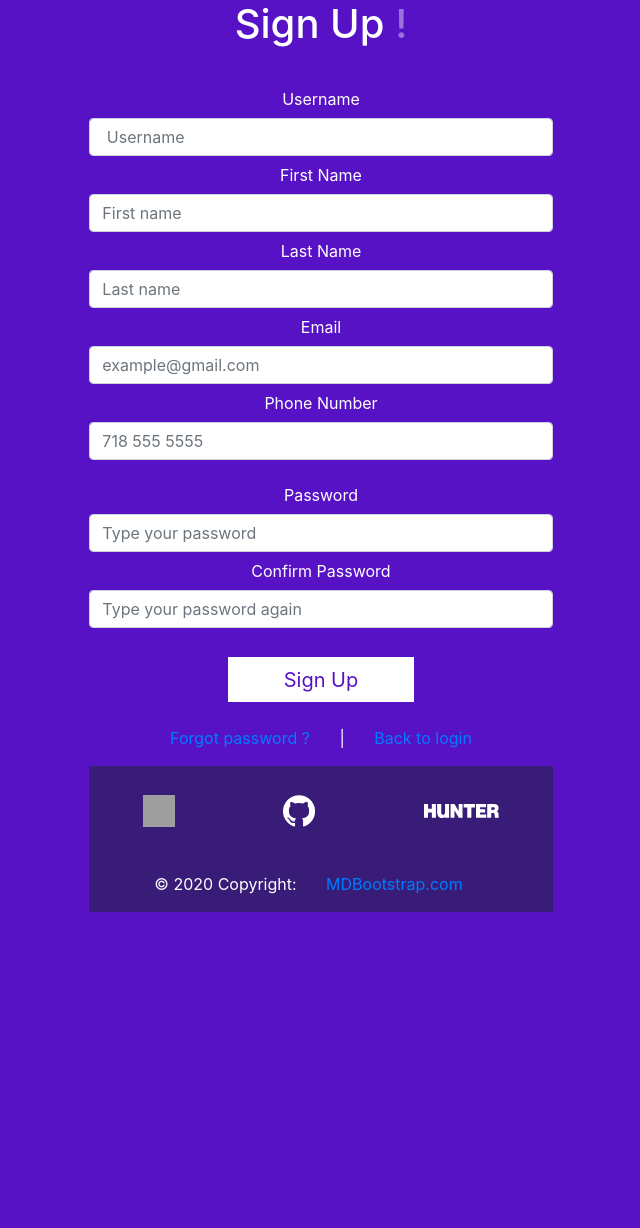
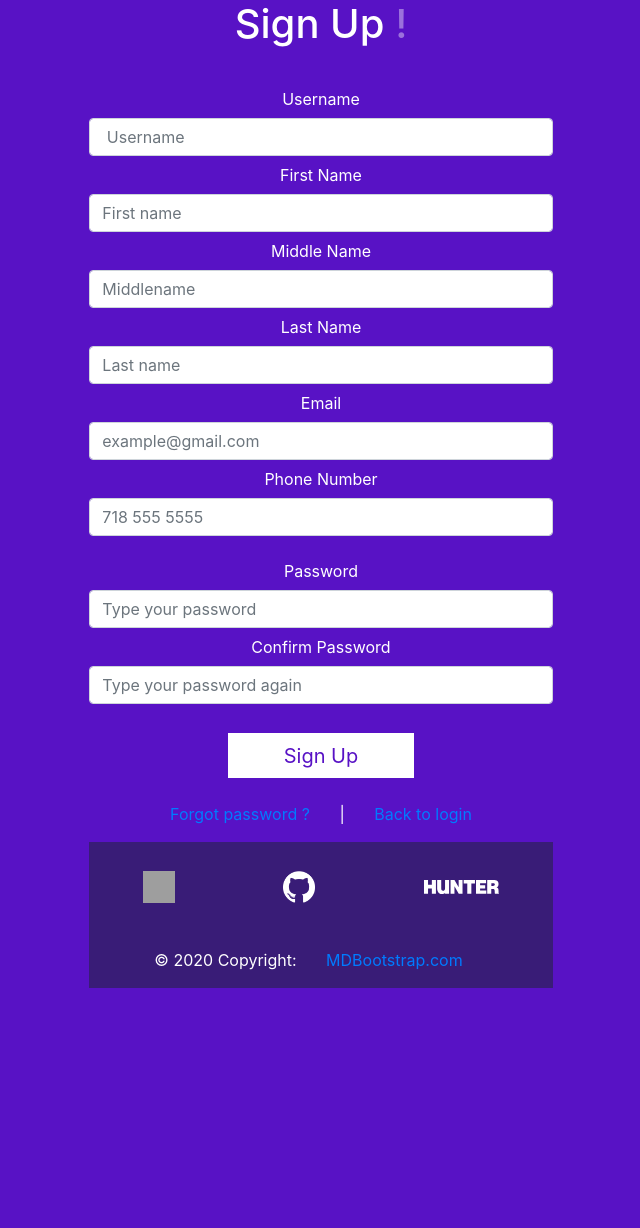
Before and after one commit to SteLitY/Customer-Line-Up-CLup-, a Django app: template src/posts/templates/signup.html in a window 1280 px wide. Shown: the part 322-1550 px from the top of the page, without its empty margins (319-959 px from the left). Before the commit the page ends 1234 px from the top, so only its background shows below. Run offline with Django 3.2, Linux system fonts and the light colour scheme; the template is opened without the code that fills it, so the values that code supplies are empty; some libraries are stand-ins or nearby versions; grey boxes are pictures that could not be loaded.

Commit message:
fixed user profile error. censored passwords

```diff
--- a/src/posts/templates/signup.html
+++ b/src/posts/templates/signup.html
@@ -32,6 +32,11 @@ p {
                             <input type="name" class="form-control" id="first_name" name="first_name" placeholder="First name" required>
                             <div class="first_name">
                         </div>
+                        <div class="form-group">
+                            <label for="middle_name" class="col-form-label">Middle Name</label>
+                            <input type="name" class="form-control" id="middle_name" name="middle_name" placeholder="Middlename" required>
+                            <div class="middle_name">
+                        </div>
 
                         <div class="form-group">
                             <label for="last_name" class="col-form-label">Last Name</label>
@@ -53,13 +58,13 @@ p {
                         </div>
                         <div class="form-group">
                             <label for="password1" class="col-form-label">Password</label>
-                            <input type="password1" class="form-control" id="password1" name="password1" placeholder="Type your password" required>
+                            <input type="password" class="form-control" id="password1" name="password1" placeholder="Type your password" required>
                             <div class="password-feedback">
 
                             </div>
                              <div class="form-group">
                             <label for="password2" class="col-form-label">Confirm Password</label>
-                            <input type="password2" class="form-control" id="password2" name="password2" placeholder="Type your password again" required>
+                            <input type="password" class="form-control" id="password2" name="password2" placeholder="Type your password again" required>
                             <div class="password-feedback">
 
                             </div>
```
